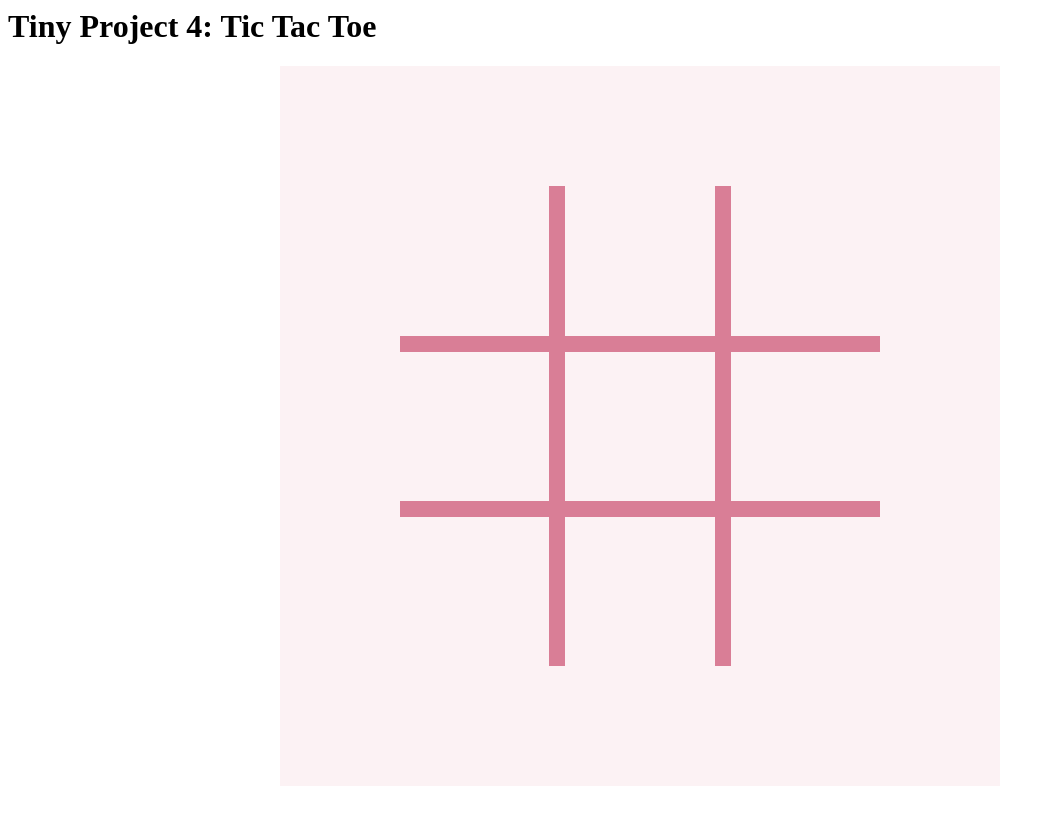
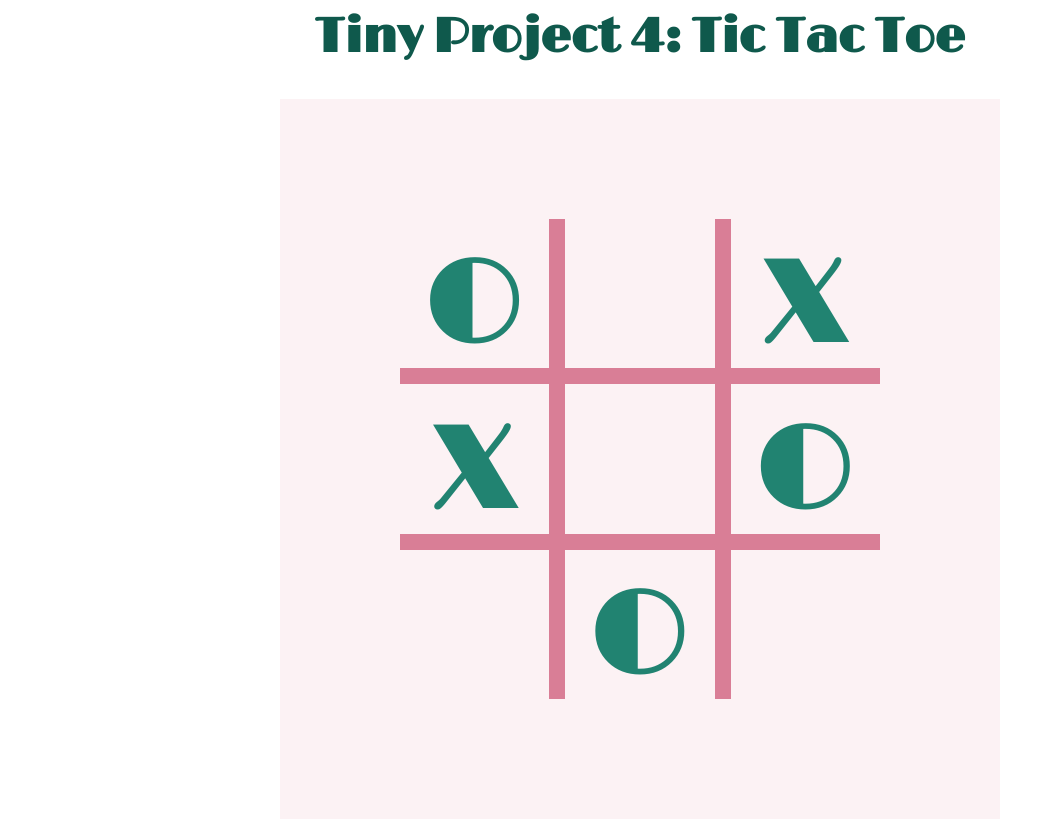
Before and after one commit to annasilverman/annasilverman.github.io, a plain HTML site: page TP4/index.html in a window 1280 px wide. Shown: the whole page, without its empty margins (0-1055 px from the left). Before the commit the page ends 800 px from the top, so only its background shows below. Drawn offline with nearby package versions, Linux system fonts and the light colour scheme.

Commit message:
adding fonts and colors

```diff
--- a/TP4/index.html
+++ b/TP4/index.html
@@ -19,18 +19,18 @@
         <div id="background">
             <div id="game">
                 <!-- row 1-->
+                 <div id="square">o</div>
                  <div id="square"></div>
-                 <div id="square"></div>
-                 <div id="square"></div>
+                 <div id="square">x</div>
 
                 <!-- row 2-->
+                 <div id="square">x</div>
                  <div id="square"></div>
-                 <div id="square"></div>
-                 <div id="square"></div>
+                 <div id="square">o</div>
 
                 <!-- row 3-->
                  <div id="square"></div>
-                 <div id="square"></div>
+                 <div id="square">o</div>
                  <div id="square"></div>
 
             </div>
--- a/TP4/styles.css
+++ b/TP4/styles.css
@@ -1,3 +1,9 @@
+/* da fonts**********************************************************/
+@import url('https://fonts.googleapis.com/css2?family=Limelight&family=Quattrocento+Sans:ital,wght@0,400;0,700;1,400;1,700&display=swap');
+
+@import url('https://fonts.googleapis.com/css2?family=Quattrocento+Sans:ital,wght@0,400;0,700;1,400;1,700&display=swap');
+/**********************************************************************/
+
 :root{
     --gameboard: 60vh;
     --phonebackground: 95%;
@@ -9,6 +15,13 @@ main{
     align-items: center;
     justify-content: center;
 
+}
+
+h1{
+    font-family: "Limelight", sans-serif;
+    color:#0F594C;
+    text-align: center;
+    font-size: 3rem;
 }
 
 #background{
@@ -32,10 +45,17 @@ main{
     grid-template-columns: 1fr 1fr 1fr;
     gap: 1em;
 
-
 }
 
 #square{
+    display: flex;
+    align-items: center;
+    justify-content: center;
+
     position: relative;
     background-color: #FCF2F4;
+    font-family: "Limelight", sans-serif;
+    font-size: 10rem;
+    color:#218371;
+    overflow: hidden;
 }
--- a/styles.css
+++ b/styles.css
@@ -21,7 +21,6 @@ h1 {
     text-align: center;
     font-size: 3rem;
     color: #EFDBDD;
-    font:
 }
 
 h2 {
```
